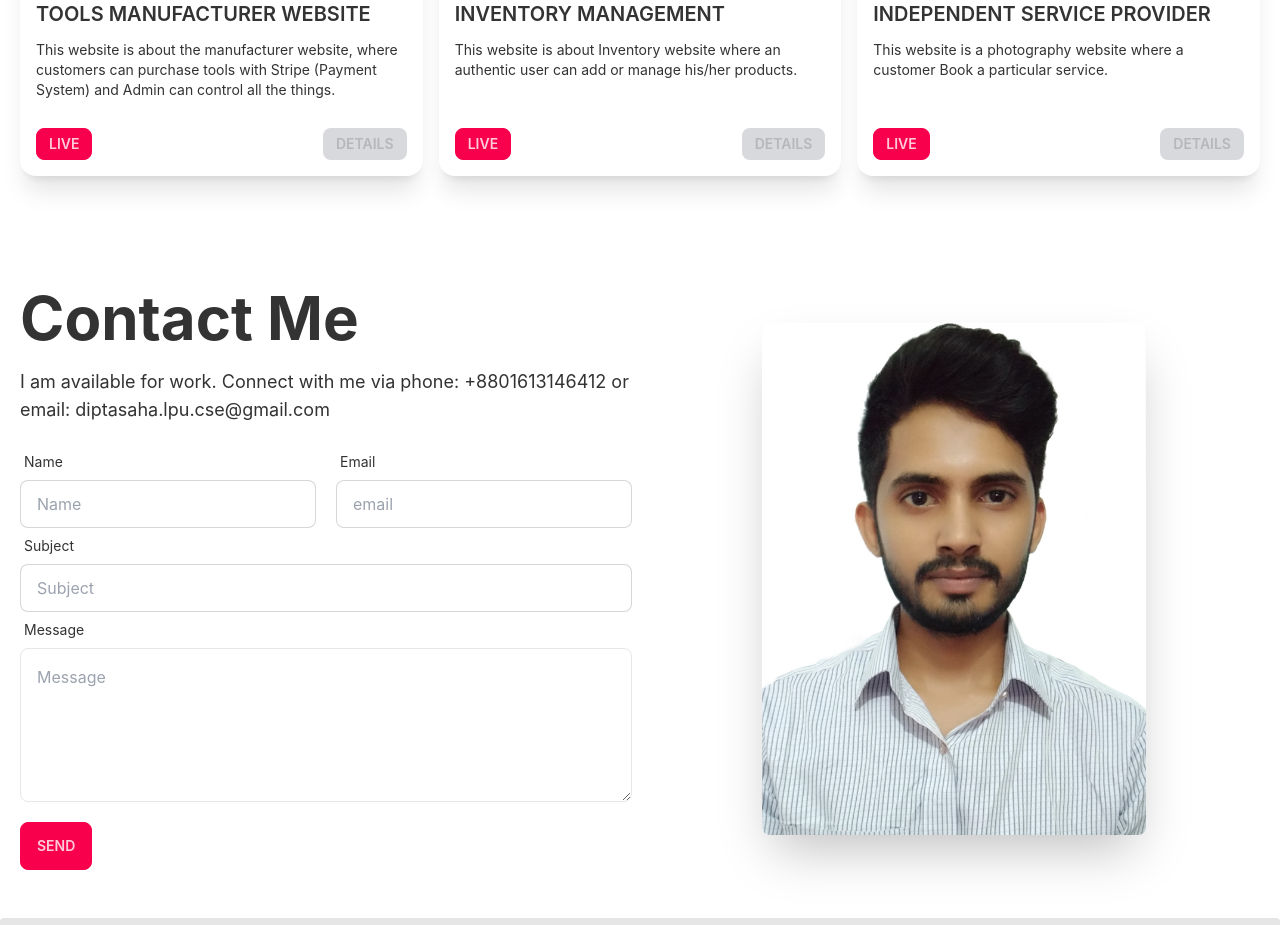
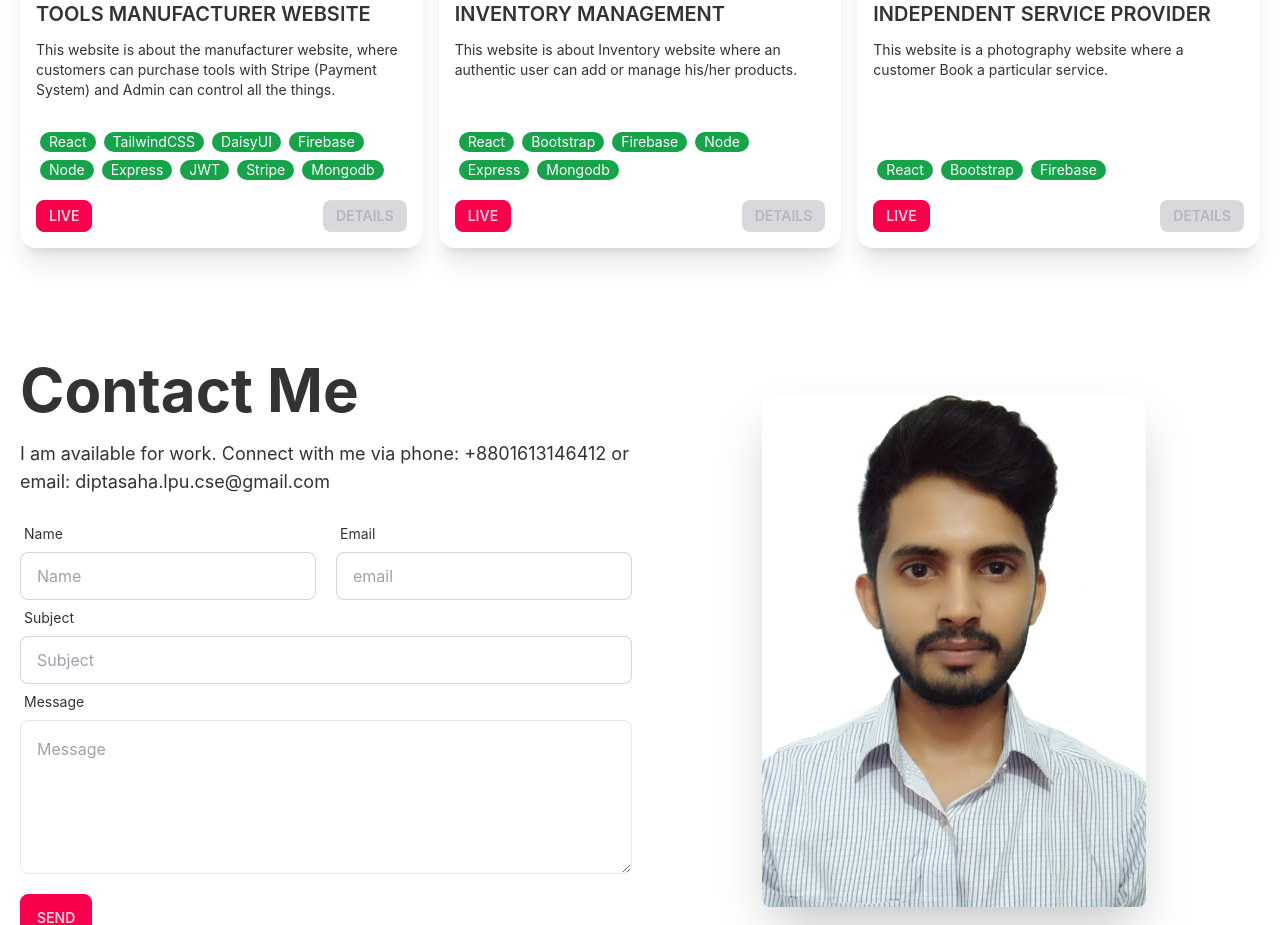
Before and after one commit to diptasahacse/diptasahaportfolio, a React (Create React App) app: page / in a window 1280 px wide. Shown: the part 2100-3025 px from the top of the page. Built offline with nearby package versions, Linux system fonts and the light colour scheme.

Commit message:
add technology in json file

```diff
--- a/public/projects.json
+++ b/public/projects.json
@@ -3,27 +3,48 @@
         "id": 1,
         "name": "TOOLS MANUFACTURER WEBSITE",
         "live": "https://manufacturer-website-11d73.web.app/",
+        "technology": [
+            "React",
+            "TailwindCSS",
+            "DaisyUI",
+            "Firebase",
+            "Node",
+            "Express",
+            "JWT",
+            "Stripe",
+            "Mongodb"
+        ],
         "img": "https://i.ibb.co/VYhh93J/banner.jpg",
         "shortDes": "This website is about the manufacturer website, where customers can purchase tools with Stripe (Payment System) and Admin can control all the things.",
         "des": "This website is about the manufacturer website, where customers can purchase tools with Stripe (Payment System) and Admin can control all the things."
-
     },
     {
         "id": 2,
         "name": "INVENTORY MANAGEMENT",
         "img": "https://i.ibb.co/6F6Cd2Z/banner1.jpg",
         "live": "https://snazzy-mooncake-ea1534.netlify.app/",
+        "technology": [
+            "React",
+            "Bootstrap",
+            "Firebase",
+            "Node",
+            "Express",
+            "Mongodb"
+        ],
         "shortDes": "This website is about Inventory website where an authentic user can add or manage his/her products.",
         "des": "This website is about the manufacturer website, where customers can purchase tools with Stripe (Payment System) and Admin can control all the things."
-
     },
     {
         "id": 3,
         "name": "INDEPENDENT SERVICE PROVIDER",
         "img": "https://i.ibb.co/Mfhn2KB/service1.jpg",
+        "technology": [
+            "React",
+            "Bootstrap",
+            "Firebase"
+        ],
         "live": "https://independent-service-prov-d625d.web.app/",
         "shortDes": "This website is a photography website where a customer Book a particular service.",
         "des": "This website is about the manufacturer website, where customers can purchase tools with Stripe (Payment System) and Admin can control all the things."
-
     }
 ]
--- a/src/components/Home/Projects/ProjectCard/ProjectCard.js
+++ b/src/components/Home/Projects/ProjectCard/ProjectCard.js
@@ -1,7 +1,7 @@
 import React from 'react';
 
 const ProjectCard = ({ project }) => {
-    const { des, id, img, name, shortDes, live } = project;
+    const { des, id, img, name, shortDes, live, technology } = project;
     return (
         <div className="card card-compact bg-base-100 shadow-xl">
             <figure><img src={img} className="w-full h-60" alt="Shoes" /></figure>
@@ -9,6 +9,11 @@ const ProjectCard = ({ project }) => {
                 <h2 className="card-title">{name}</h2>
                 <p>{shortDes}</p>
                 <div className="mt-5">
+                    <div className='mb-4'>
+                        {
+                            technology.map((tech, index) => <div key={index} class="badge m-1 bg-green-600 border-0 text-white">{tech}</div>)
+                        }
+                    </div>
                     <div className='flex justify-between'>
                         <a className="btn btn-primary btn-sm" href={live} target='_blank'>Live</a>
                         <button disabled className="btn btn-primary btn-sm">Details</button>
```
